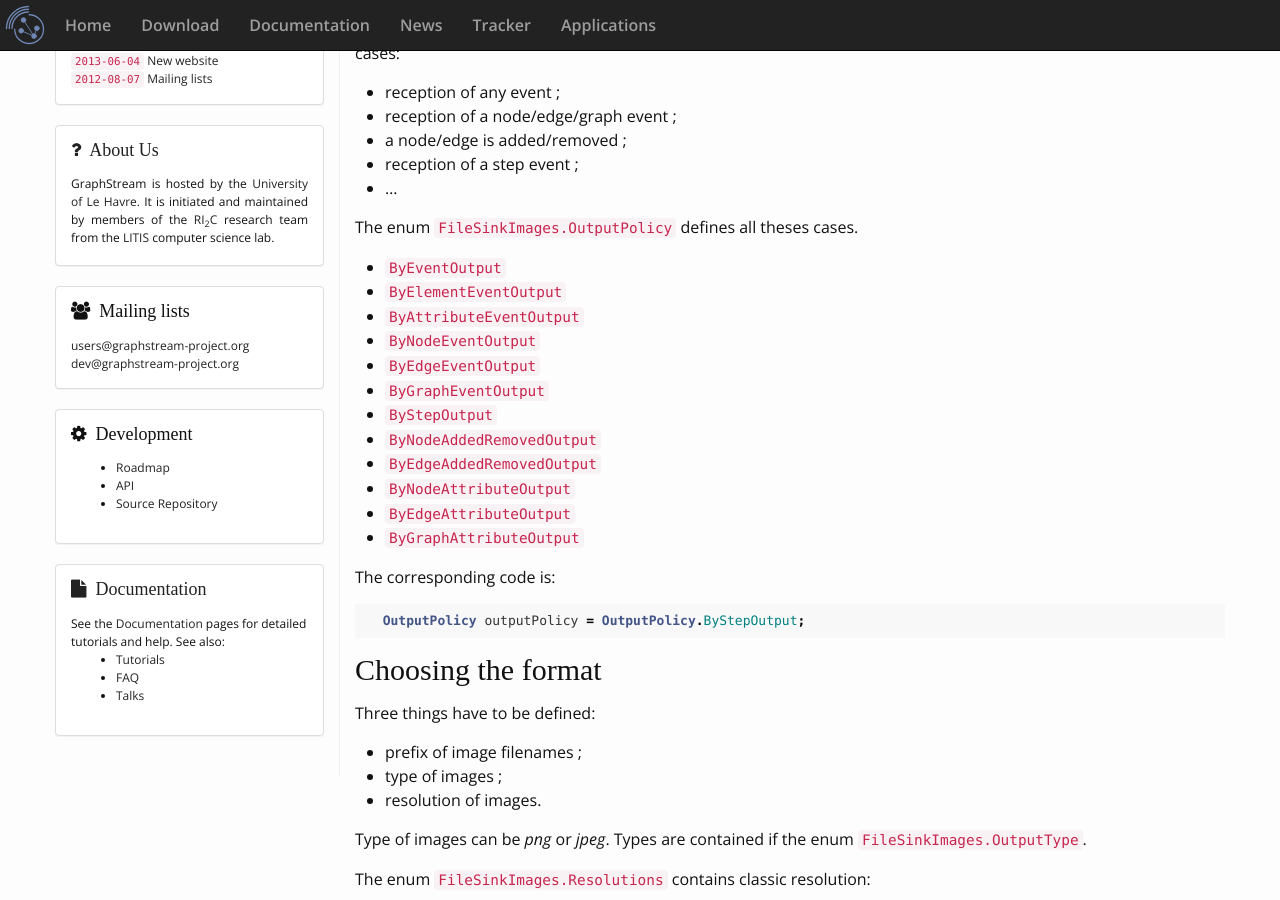
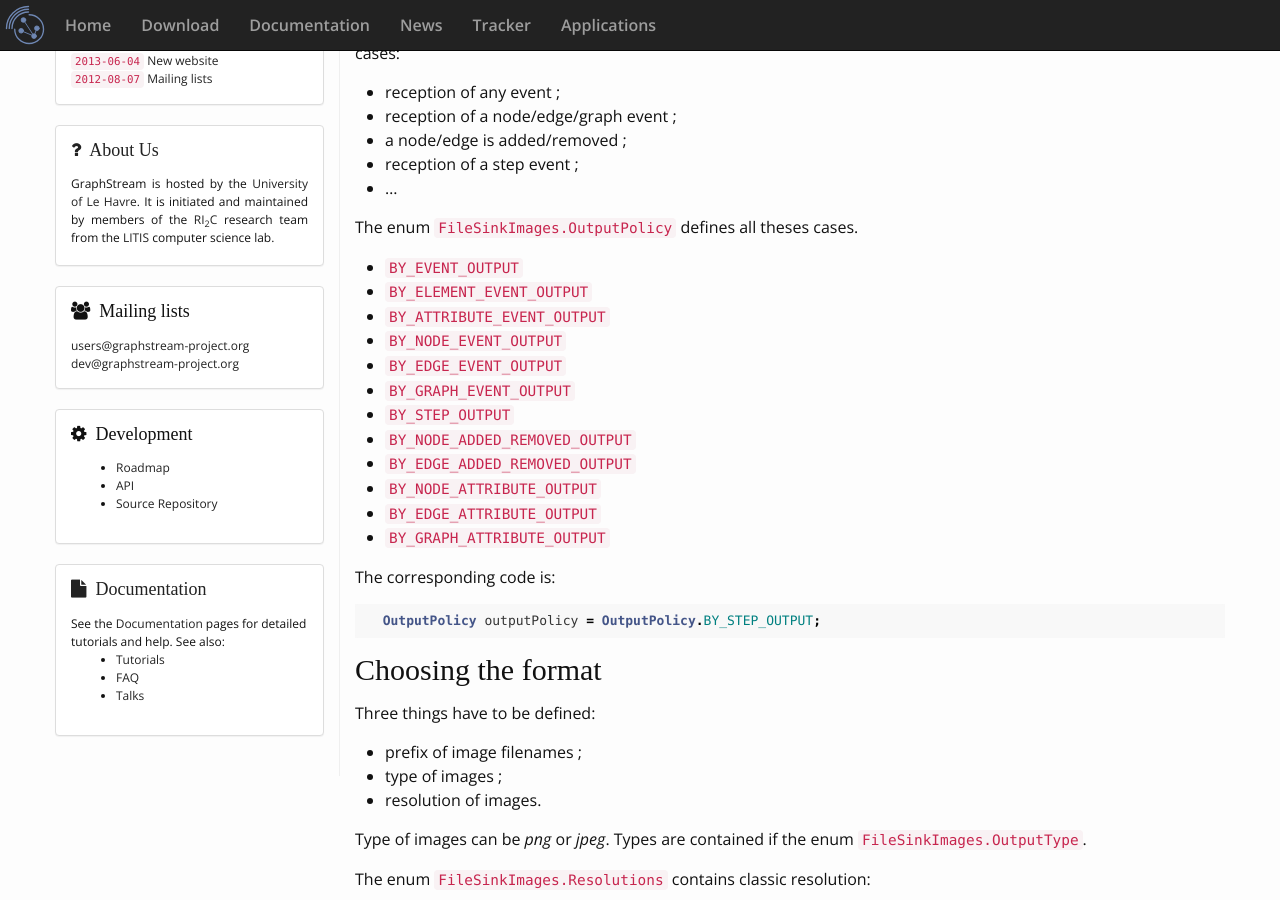
Before and after one commit to graphstream/graphstream.github.io, a Jekyll site: the page built from doc/Tutorials/creating-a-movie-with-filesinkimages.md, in a window 1280 px wide and 900 px high, scrolled down 342 px. Built offline with Jekyll 4.4.1, drawn with Linux system fonts in a browser that asks for light colours; some web fonts are replaced; some of the changed text lies outside the part shown.

Commit message:
Fix #175

````diff
--- a/doc/Tutorials/creating-a-movie-with-filesinkimages.md
+++ b/doc/Tutorials/creating-a-movie-with-filesinkimages.md
@@ -30,23 +30,23 @@ can be outputted in the following cases:
 
 The enum ``FileSinkImages.OutputPolicy`` defines all theses cases.
 
-* ``ByEventOutput``
-* ``ByElementEventOutput``
-* ``ByAttributeEventOutput``
-* ``ByNodeEventOutput``
-* ``ByEdgeEventOutput``
-* ``ByGraphEventOutput``
-* ``ByStepOutput``
-* ``ByNodeAddedRemovedOutput``
-* ``ByEdgeAddedRemovedOutput``
-* ``ByNodeAttributeOutput``
-* ``ByEdgeAttributeOutput``
-* ``ByGraphAttributeOutput``
+* ``BY_EVENT_OUTPUT``
+* ``BY_ELEMENT_EVENT_OUTPUT``
+* ``BY_ATTRIBUTE_EVENT_OUTPUT``
+* ``BY_NODE_EVENT_OUTPUT``
+* ``BY_EDGE_EVENT_OUTPUT``
+* ``BY_GRAPH_EVENT_OUTPUT``
+* ``BY_STEP_OUTPUT``
+* ``BY_NODE_ADDED_REMOVED_OUTPUT``
+* ``BY_EDGE_ADDED_REMOVED_OUTPUT``
+* ``BY_NODE_ATTRIBUTE_OUTPUT``
+* ``BY_EDGE_ATTRIBUTE_OUTPUT``
+* ``BY_GRAPH_ATTRIBUTE_OUTPUT``
 
 The corresponding code is:
 
 ```java
-  OutputPolicy outputPolicy = OutputPolicy.ByStepOutput;
+  OutputPolicy outputPolicy = OutputPolicy.BY_STEP_OUTPUT;
 ```
 
 
@@ -200,7 +200,7 @@ Complete example
 ```java
  // FileSinkImages arguments
 
- OutputPolicy outputPolicy = OutputPolicy.ByStepOutput;
+ OutputPolicy outputPolicy = OutputPolicy.BY_STEP_OUTPUT;
  String prefix = "prefix\_";
  OutputType type = OutputType.PNG;
  Resolution resolution = Resolutions.HD720;
````
